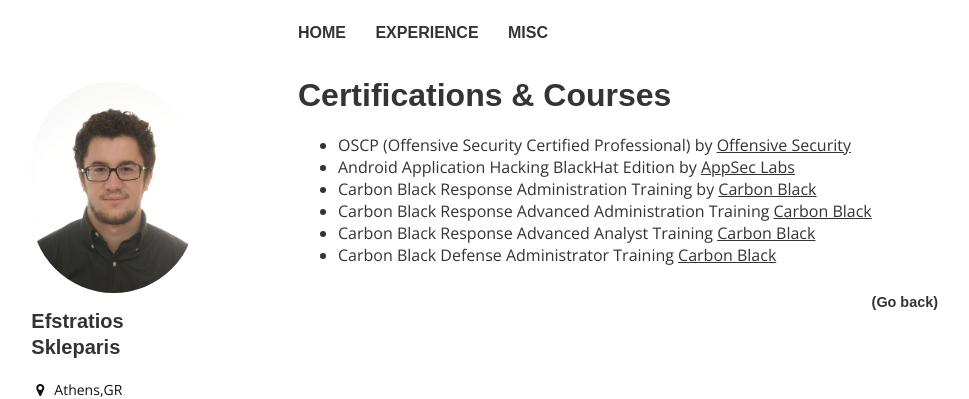
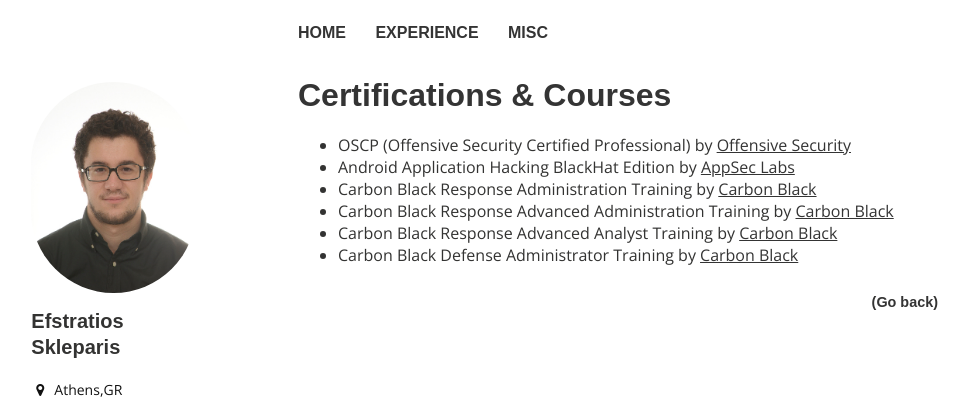
Before and after one commit to efstratios/efstratios.github.io, a Jekyll site: the page built from certs/index.md, in a window 1280 px wide. Shown: the top 399 px of the page, without its empty margins (22-991 px from the left). Built offline with Jekyll 4.4.1, drawn with Linux system fonts in a browser that asks for light colours.

```diff
--- a/certs/index.md
+++ b/certs/index.md
@@ -8,6 +8,6 @@ share: true
 * OSCP (Offensive Security Certified Professional) by [Offensive Security](https://www.offensive-security.com/){:target="_blank"}
 * Android Application Hacking BlackHat Edition by [AppSec Labs](https://appsec-labs.com/){:target="_blank"}
 * Carbon Black Response Administration Training by [Carbon Black](https://www.carbonblack.com/){:target="_blank"}
-* Carbon Black Response Advanced Administration Training [Carbon Black](https://www.carbonblack.com/){:target="_blank"}
-* Carbon Black Response Advanced Analyst Training [Carbon Black](https://www.carbonblack.com/){:target="_blank"}
-* Carbon Black Defense Administrator Training [Carbon Black](https://www.carbonblack.com/){:target="_blank"}
+* Carbon Black Response Advanced Administration Training by [Carbon Black](https://www.carbonblack.com/){:target="_blank"}
+* Carbon Black Response Advanced Analyst Training by [Carbon Black](https://www.carbonblack.com/){:target="_blank"}
+* Carbon Black Defense Administrator Training by [Carbon Black](https://www.carbonblack.com/){:target="_blank"}
```
